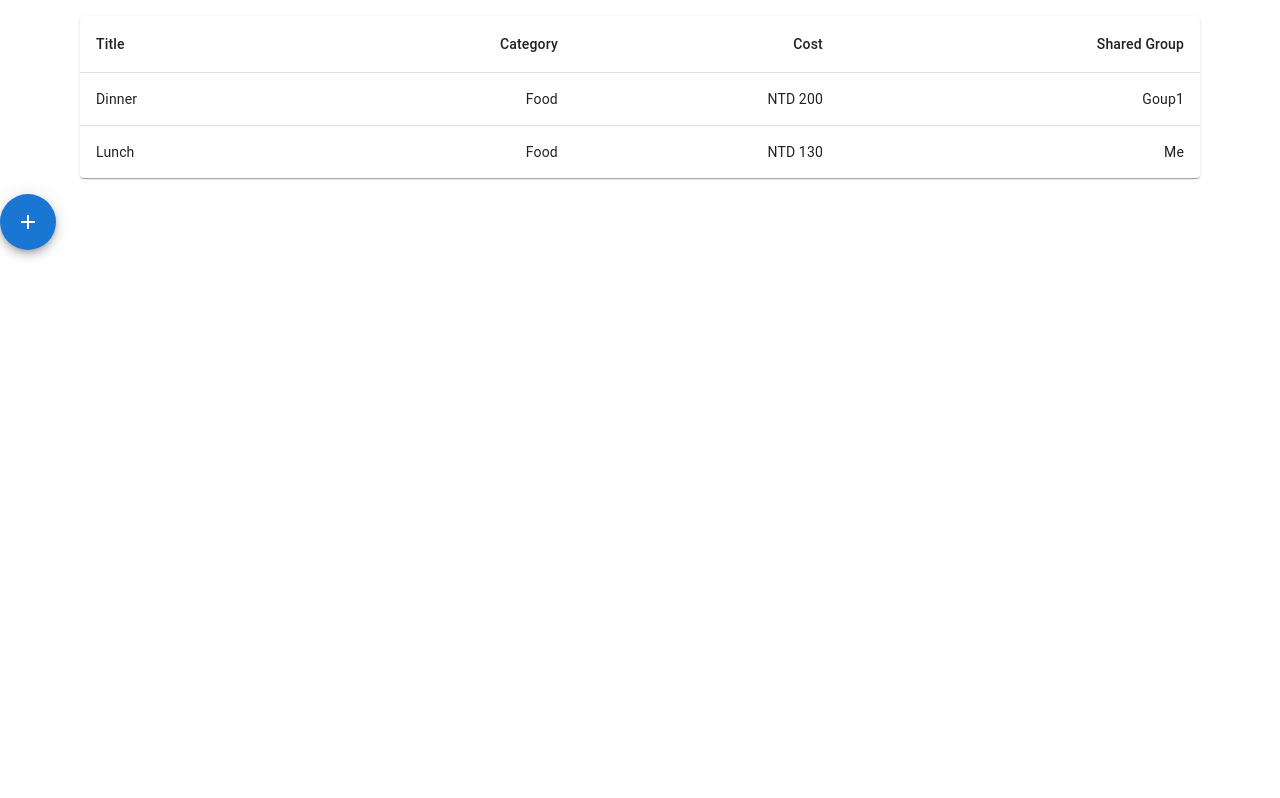
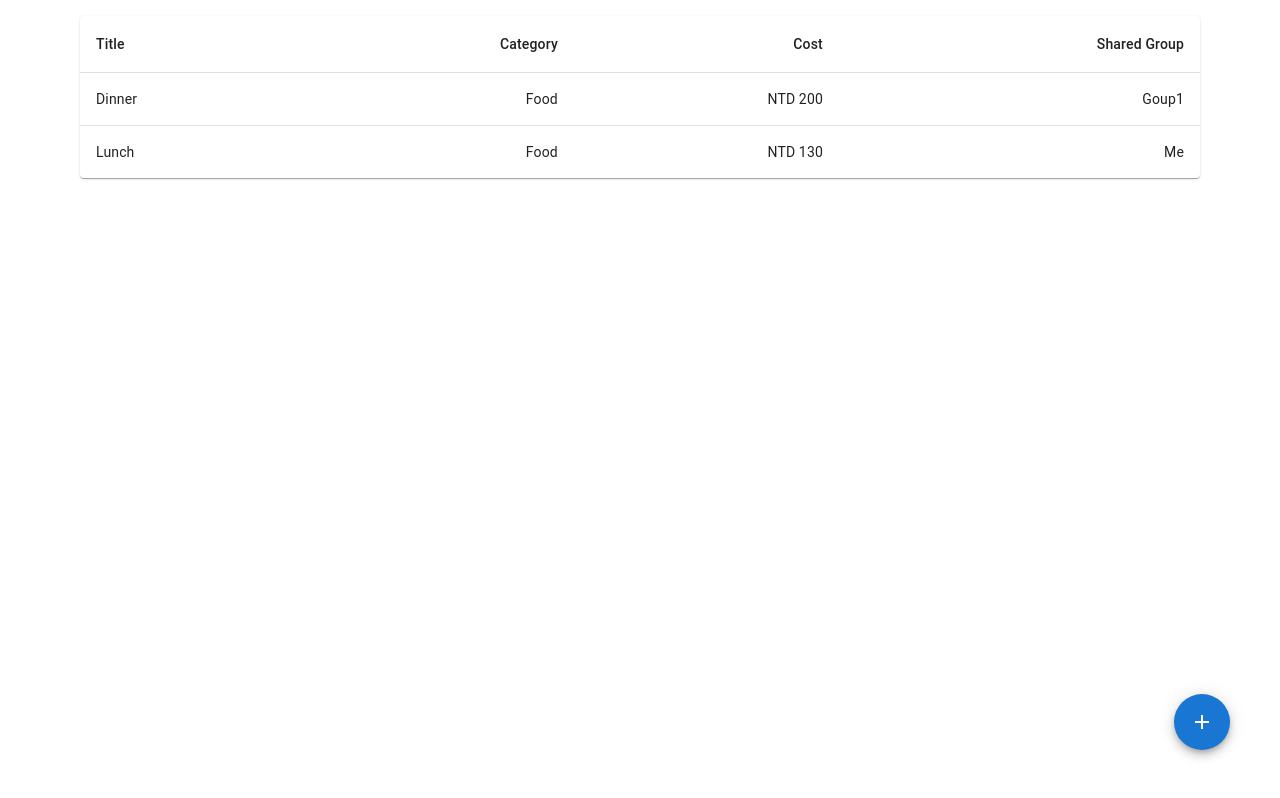
Before and after one commit to LenChang/bookkeeping, a React (Create React App) app: page / in a window 1280 px wide. Built offline with nearby package versions, Linux system fonts and the light colour scheme.

Commit message:
Fab layout: in the right of bottom

```diff
--- a/src/App.tsx
+++ b/src/App.tsx
@@ -14,7 +14,11 @@ function App() {
           <ListExpenses />
         </Container>
       </CssBaseline>
-      <Fab aria-label="Add" color="primary">
+      <Fab
+        aria-label="Add"
+        color="primary"
+        style={{ position: "absolute", bottom: 50, right: 50 }}
+      >
         <AddIcon />
       </Fab>
     </>
```
